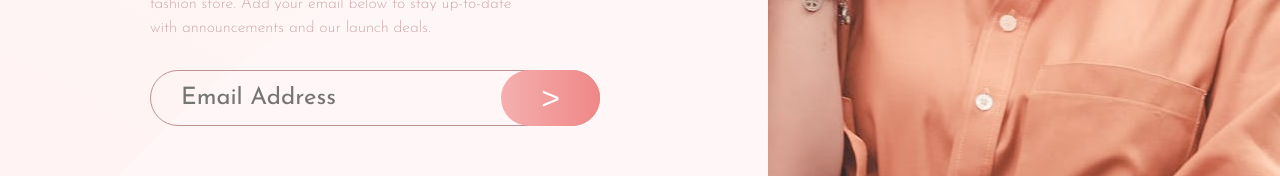
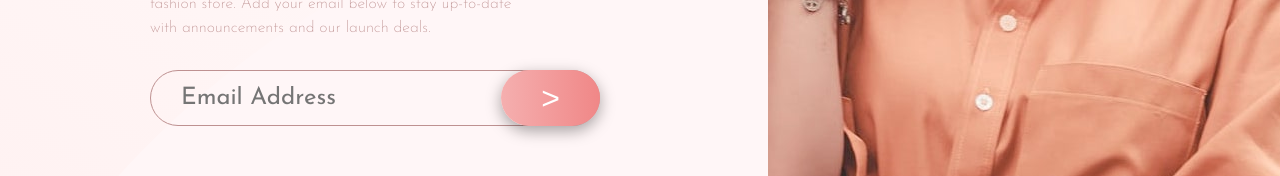
Before and after one commit to sparklaunch/Base-Apparel-Coming-Soon-Page, a Next.js app: page / in a window 1280 px wide. In both pictures the pointer is over the button 550 px from the left and 563 px from the top of the page. Shown: the part 465-641 px from the top of the page. Built offline with nearby package versions, Linux system fonts and the light colour scheme.

Commit message:
이메일 버튼에 호버 효과 추가 및 전환 효과 설정

```diff
--- a/src/app/Home.module.css
+++ b/src/app/Home.module.css
@@ -90,4 +90,9 @@
 	border-radius: 50px;
 	font-weight: 100;
 	cursor: pointer;
+	transition: box-shadow 0.2s;
 }
+
+.emailButton:hover {
+	box-shadow: rgba(0, 0, 0, 0.35) 0px 5px 15px;
+}
```
